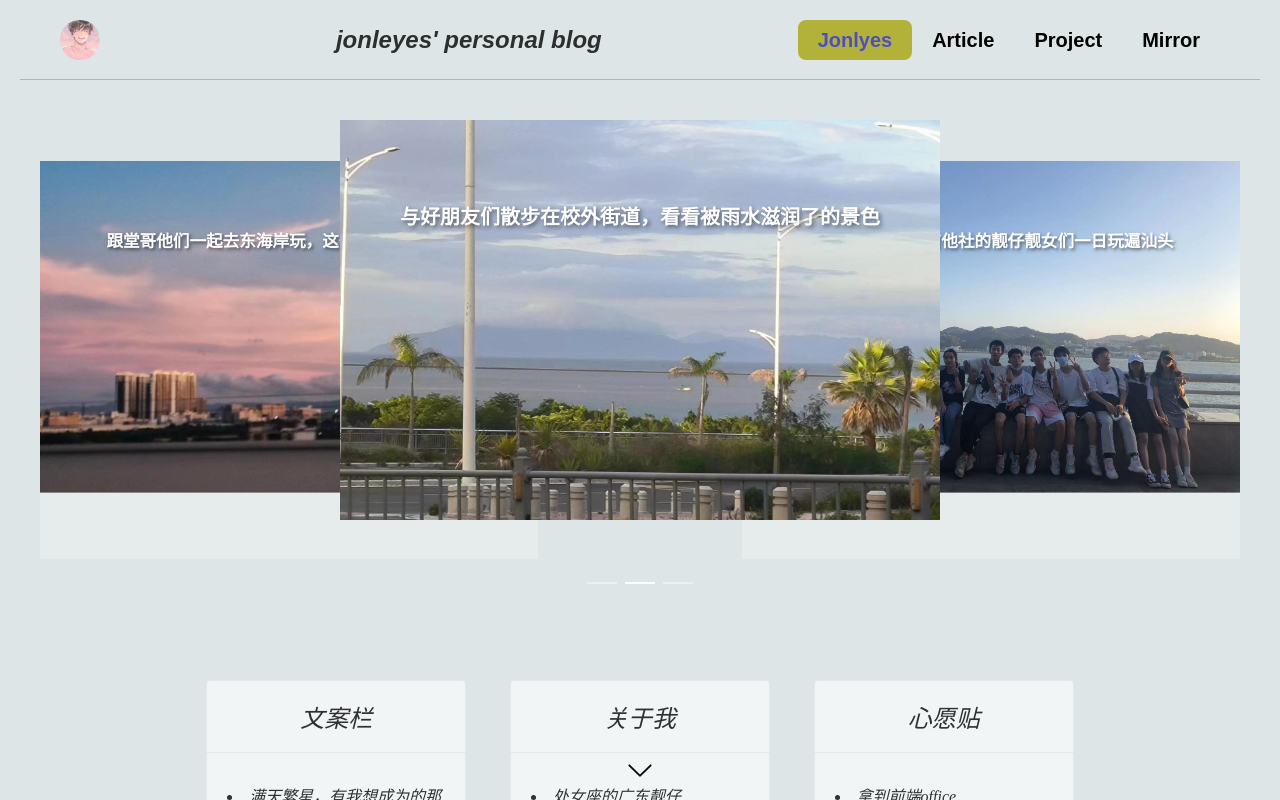
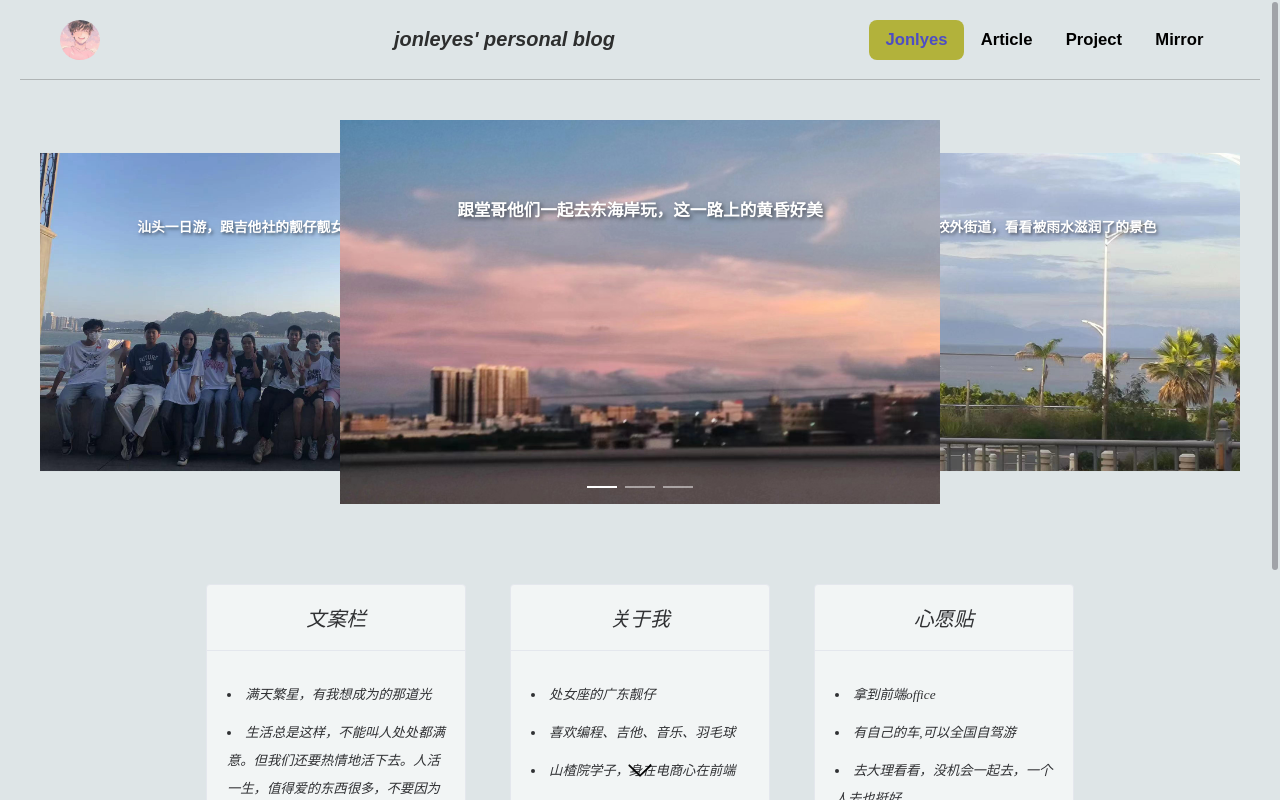
Before and after one commit to jonlyes/blog-start, a Vue app: page / in a window 1280 px wide. Built offline with nearby package versions, Linux system fonts and the light colour scheme; a web font is replaced by a local one.

Commit message:
修复了箭头bug，实现了RemHandle

```diff
--- a/components.d.ts
+++ b/components.d.ts
@@ -7,9 +7,7 @@ export {}
 
 declare module 'vue' {
   export interface GlobalComponents {
-    Alstral: typeof import('./src/components/Astral/Alstral.vue')['default']
     Astral: typeof import('./src/components/Astral/Astral.vue')['default']
-    ElAvatar: typeof import('element-plus/es')['ElAvatar']
     ElCard: typeof import('element-plus/es')['ElCard']
     ElCarousel: typeof import('element-plus/es')['ElCarousel']
     ElCarouselItem: typeof import('element-plus/es')['ElCarouselItem']
@@ -18,10 +16,7 @@ declare module 'vue' {
     ElHeader: typeof import('element-plus/es')['ElHeader']
     ElIcon: typeof import('element-plus/es')['ElIcon']
     ElImage: typeof import('element-plus/es')['ElImage']
-    ElLink: typeof import('element-plus/es')['ElLink']
     ElMain: typeof import('element-plus/es')['ElMain']
-    ElProgress: typeof import('element-plus/es')['ElProgress']
-    ElScrollbar: typeof import('element-plus/es')['ElScrollbar']
     ElTooltip: typeof import('element-plus/es')['ElTooltip']
     PageFooter: typeof import('./src/components/PageFooter/PageFooter.vue')['default']
     PageHeader: typeof import('./src/components/PageHeader/PageHeader.vue')['default']
--- a/src/App.vue
+++ b/src/App.vue
@@ -26,7 +26,8 @@ watch(() => route.name, (val) => {
 // 滚动事件
 const scrollHandle = (event: ScrollEvent) => {
   if (route.name === 'jonlyes') {
-    isShow.value = event.scrollTop > 200 ? false : true
+    // 边界判断 滚动200px或者页面高度大于700直接false
+    isShow.value = (event.scrollTop > 200 && document.documentElement.clientHeight < 700) ? false : true
   }
 }
 
@@ -39,7 +40,8 @@ const scrollToHandle = () => {
 </script>
 <template>
   <div class="layout">
-    <el-scrollbar ref="scrollbarRef" height="100vh" @scroll="scrollHandle">
+    <el-scrollbar ref="scrollbarRef" height="100vh" @scroll="scrollHandle" :always="true">
+      <div class="page">
         <el-container>
           <el-header height="100px" v-if="isNotFound">
             <PageHeader />
@@ -62,6 +64,7 @@ const scrollToHandle = () => {
             </el-icon>
           </div>
         </el-container>
+      </div>
     </el-scrollbar>
   </div>
 </template>
@@ -69,14 +72,26 @@ const scrollToHandle = () => {
 
 <style lang="scss" scoped>
 .layout {
-  width: 100%;
-  height: 100%;
   background-color: rgb(222, 229, 231);
+
+  :deep(.el-scrollbar__bar) {
+    z-index: 999 !important;
+
+    div {
+      opacity: .8;
+    }
+  }
+
+  .page {
+    width: 100vw;
+    min-width: 1000px;
+  }
 
   .el-main {
     overflow: hidden;
   }
-  .el-footer{
+
+  .el-footer {
     margin-top: 60px;
   }
 
@@ -88,7 +103,7 @@ const scrollToHandle = () => {
     align-items: center;
     position: fixed;
     bottom: 0px;
-    z-index: 99;
+    z-index: 19;
 
     .el-icon {
       color: black;
--- a/src/components/PageFooter/PageFooter.vue
+++ b/src/components/PageFooter/PageFooter.vue
@@ -51,16 +51,17 @@ const connectionToHandle = (url: string) => {
     box-sizing: border-box;
     color: black;
     padding: 0 20px;
-    font-size: 14px;
+    font-size: 0.91rem;
     font-weight: 400;
     font-family: "HuangLong", sans-serif;
 
     .connection {
         display: flex;
+
         img {
             margin: 0 20px;
-            width: 24px;
-            height: 24px;
+            width: 1.56rem;
+            height: 1.56rem;
             border-radius: 50%;
             cursor: pointer;
 
--- a/src/components/PageHeader/PageHeader.vue
+++ b/src/components/PageHeader/PageHeader.vue
@@ -81,7 +81,7 @@ const showTabList = tabList.value.filter((item) => {
     }
 
 .tab-title{
-    font-size: 24px;
+    font-size: 1.56rem;
     font-weight: bold;
     font-family: "HuangLong", sans-serif;;
     font-style: oblique;
@@ -96,10 +96,10 @@ const showTabList = tabList.value.filter((item) => {
             width: auto;
             height: 40px;
             line-height: 40px;
-            padding: 0 20px;
+            padding: 0 1.3rem;
             cursor: pointer;
             color: black;
-            font-size: 20px;
+            font-size: 1.3rem;
             font-family: "HuangLong", sans-serif;
             font-weight: bold;
 
--- a/src/main.ts
+++ b/src/main.ts
@@ -3,8 +3,9 @@ import "./style.css";
 // import '@/hook/useAstral/config.scss' // 星空背景样式
 import App from "./App.vue";
 import router from "./router";
-import 'element-plus/dist/index.css' // elementPlus样式
+import "element-plus/dist/index.css"; // elementPlus样式
 import * as ElementPlusIconsVue from "@element-plus/icons-vue";
+import RemHandle from "@/utils/RemHandle"; // rem自适应
 
 const app = createApp(App);
 
@@ -12,7 +13,7 @@ for (const [key, component] of Object.entries(ElementPlusIconsVue)) {
   app.component(key, component);
 }
 
-console.log(process.env.NODE_ENV)
+new RemHandle(1000)
 
 app.use(router);
 app.mount("#app");
--- a/src/style.css
+++ b/src/style.css
@@ -1,13 +1,19 @@
 * {
   box-sizing: border-box;
+}
+
+html{
+  font-size: 16px;
 }
 
 body {
   padding: 0;
   margin: 0;
   position: relative;
-  /* background-color: rgb(240, 244, 248); */
+  /* min-width: 1200px; */
 }
+
+
 
 /* 定义外部字体 */
 
--- /dev/null
+++ b/src/utils/RemHandle.ts
@@ -0,0 +1,38 @@
+class RemHandle {
+  private docElement: HTMLElement = document.documentElement;
+  private dpr: number = window.devicePixelRatio || 1;
+
+  constructor(private minWidth: number = 0) {
+    this.init();
+  }
+
+  private init() {
+    // adjust body font size
+    this.setBodyFontSize();
+    this.setResize();
+    window.addEventListener('resize', this.setResize);
+    window.addEventListener("pageshow", (e) => {
+      if (e.persisted) {
+        // 边界判断 页面时缓存拿出来的，例如是url的前进后退
+        this.setResize();
+      }
+    });
+  }
+
+  private setBodyFontSize() {
+    if (document.body) {
+      document.body.style.fontSize = 12.8 * this.dpr + "px";
+    } else {
+      document.addEventListener("DOMContentLoaded", this.setBodyFontSize);
+    }
+  }
+
+  private setResize=()=> {
+    // 最小宽度边界判断
+    if (Math.floor(this.docElement.clientWidth) > this.minWidth) {
+      this.docElement.style.fontSize = this.docElement.clientWidth / 100 + "px";
+    }
+  }
+}
+
+export default RemHandle;
--- a/src/view/Jonlyes/Jonlyes.vue
+++ b/src/view/Jonlyes/Jonlyes.vue
@@ -1,5 +1,4 @@
 <script setup lang="ts">
-// import { ref } from 'vue'
 import { carouselList, introduceInfo } from './config'
 
 
@@ -8,10 +7,10 @@ import { carouselList, introduceInfo } from './config'
   <div class="home">
     <!-- 轮播图 -->
     <div class="carousel">
-      <el-carousel :interval="3000" type="card" height="480px">
+      <el-carousel :interval="20000" type="card" height="30rem">
         <el-carousel-item v-for="(item, index) in carouselList" :key="index">
           <div class="carousel-item">
-            <el-image :src="item.img" fit="contain" />
+            <el-image :src="item.img" fit="cover" />
             <div class="title">
               <span>{{ item.title }}</span>
             </div>
@@ -43,22 +42,33 @@ import { carouselList, introduceInfo } from './config'
   .carousel {
     padding: 0 20px;
 
+    .el-carousel__mask {
+      background-color: white !important;
+      opacity: 1 !important;
+      ;
+    }
+
     .carousel-item {
       width: auto;
+      height: 100%;
       background-color: none;
       overflow: hidden;
       position: relative;
+
+      .el-image {
+        width: 100%;
+        height: 100%;
+      }
 
       .title {
         width: 100%;
         height: 100%;
         display: flex;
         justify-content: center;
-        // align-items: center;
         position: absolute;
         top: 0;
         z-index: 9;
-        font-size: 20px;
+        font-size: 1.3rem;
         font-weight: 800;
         color: white;
         font-family: "HuangLong", sans-serif;
@@ -91,7 +101,7 @@ import { carouselList, introduceInfo } from './config'
         justify-content: center;
         text-align: center;
         font-family: "HuangLong", sans-serif;
-        font-size: 24px;
+        font-size: 1.56rem;
         font-weight: 200;
         font-style: oblique;
       }
@@ -100,6 +110,7 @@ import { carouselList, introduceInfo } from './config'
         margin: 10px 0;
         line-height: 28px;
         font-style: italic;
+        font-size: 1.04rem;
       }
     }
   }
```
Lines whose indentation alone changed are shown as unchanged.
